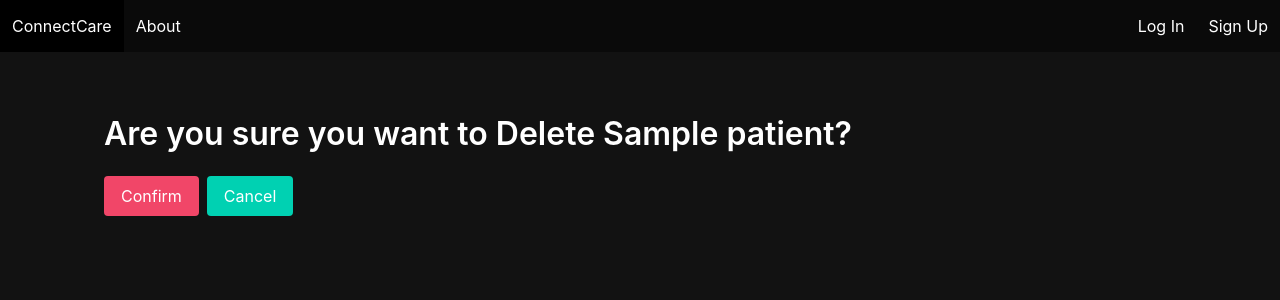
After one commit to anthowest/ConnectCare, a Django app: template main_app/templates/patient_delete_confirmation.html in a window 1280 px wide. The commit adds this page. Shown: the top 300 px of the page. Run offline with Django 4.2, Linux system fonts and the light colour scheme; the template is opened without the code that fills it: values that come from a table or form of the project are taken from there, others are empty; tables that the repository leaves empty hold one stand-in row (values such as "Sample post"); parts of the project's set-up code (start-up, migrations or seed data) failed here and were passed over.

Commit message:
Delete patient

```diff
--- /dev/null
+++ b/main_app/templates/patient_delete_confirmation.html
@@ -0,0 +1,12 @@
+{% extends 'base.html' %} {% block content %}
+<h1 class="title pt-5">Are you sure you want to Delete {{patient.name}}?</h1>
+<form method="post">
+    {% csrf_token %}
+    <div class="buttons">
+    <!-- confirm artist delete -->
+        <input class="button is-danger" type="submit" value="Confirm" />
+        <!-- Redirect back to detail on cancel -->
+        <a class="button is-primary" href="{% url 'patient_detail' patient.pk %}">Cancel</a>
+    </div>
+</form>
+{% endblock %}
--- a/main_app/templates/patient_detail.html
+++ b/main_app/templates/patient_detail.html
@@ -19,7 +19,7 @@
                 <i class="fas fa-edit"></i>
             </span>
         </a>
-        <a href="" class="button is-danger">
+        <a href="/patients/{{patient.id}}/delete" class="button is-danger">
             <span class="icon">
                 <i class="fas fa-trash-alt"></i>
             </span>
--- a/main_app/urls.py
+++ b/main_app/urls.py
@@ -9,6 +9,7 @@ urlpatterns = [
     path('patients/new/', views.PatientCreate.as_view(), name="patient_create"),
     path('patients/<int:pk>/', views.PatientDetail.as_view(), name="patient_detail"),
     path('patients/<int:pk>/update', views.PatientUpdate.as_view(), name="patient_update"),
+    path('patients/<int:pk>/delete', views.PatientDetele.as_view(), name="patient_delete"),
     path('providers/', views.ProviderList.as_view(), name="provider_list"),
     path('accounts/signup/', views.Signup.as_view(), name="signup")
 ]
```
Also changed, not shown: main_app/views.py (+7 -1 lines).
